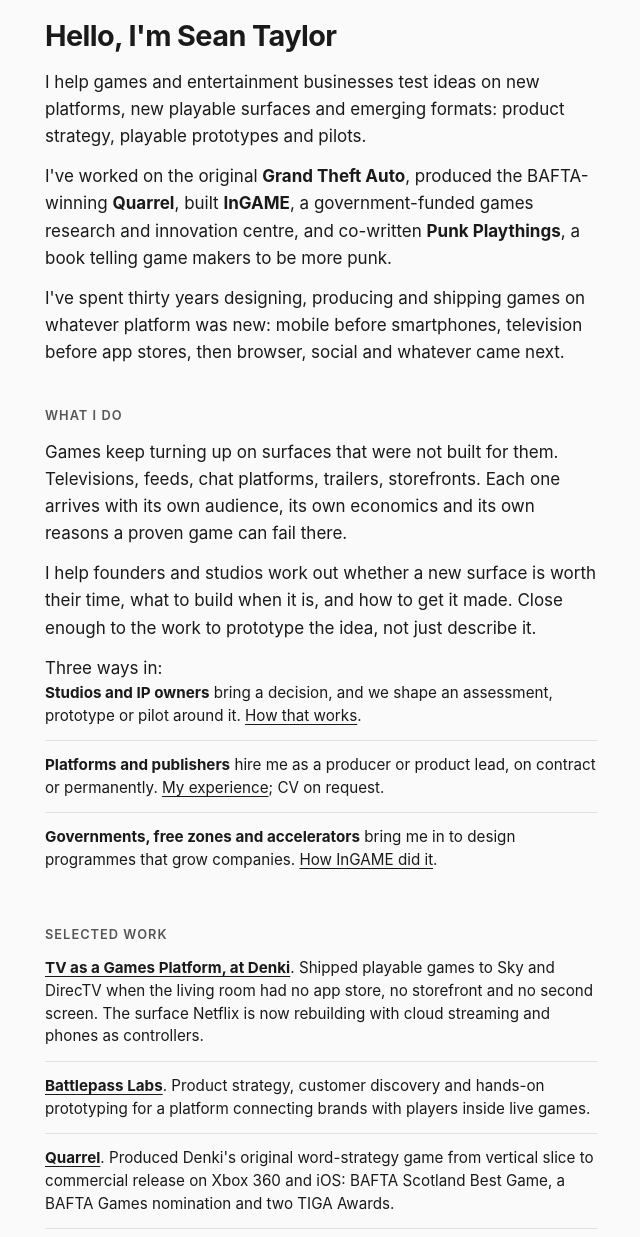
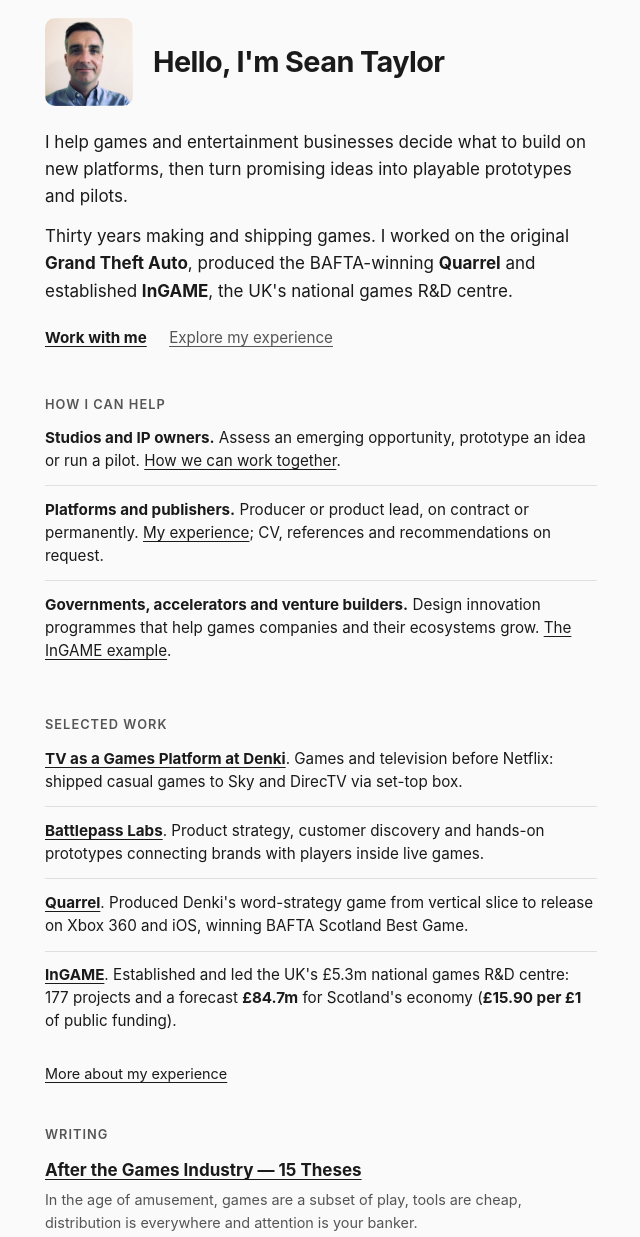
Before and after one commit to kwangchow/kwangchow.github.io, a plain HTML site: page index.html in a window 1280 px wide. Shown: the part 100-1337 px from the top of the page, without its empty margins (319-959 px from the left). Drawn offline with Linux system fonts and the light colour scheme.

Commit message:
Refresh homepage copy and add profile portrait

```diff
--- /dev/null
+++ b/home.css
@@ -0,0 +1,36 @@
+/* Homepage additions; the shared site typography and colours stay in site.css. */
+.identity {
+  display: flex;
+  align-items: center;
+  gap: 1.25rem;
+  margin-bottom: 1.4rem;
+}
+.identity h1 { margin: 0; }
+.portrait {
+  display: block;
+  flex: 0 0 auto;
+  width: 88px;
+  height: 88px;
+  border-radius: 10px;
+  object-fit: cover;
+}
+.intro-links {
+  display: flex;
+  flex-wrap: wrap;
+  align-items: center;
+  gap: .5rem 1.4rem;
+  margin-top: 1.1rem;
+  font-size: .95rem;
+}
+.intro-links a { padding: .25rem 0; }
+.intro-links a:first-child { font-weight: 650; }
+.intro-links a + a { color: var(--text-secondary); }
+@media (max-width: 420px) {
+  .identity {
+    flex-direction: column;
+    align-items: flex-start;
+    gap: 1rem;
+    margin-bottom: 1.1rem;
+  }
+  .portrait { width: 80px; height: 80px; }
+}
--- a/index.html
+++ b/index.html
@@ -190,6 +190,7 @@
   </script>
 
   <link rel="stylesheet" href="/site.css">
+  <link rel="stylesheet" href="/home.css">
 
 </head>
 <body>
@@ -202,39 +203,45 @@
       <a href="mailto:sean@seantaylor.work">Email</a>
     </nav>
     <header>
-      <h1>Hello, I'm Sean Taylor</h1>
-      <p>I help games and entertainment businesses test ideas on new platforms, new playable surfaces and emerging formats: product strategy, playable prototypes and pilots.</p>
-      <p>I've worked on the original <strong>Grand Theft Auto</strong>, produced the BAFTA-winning <strong>Quarrel</strong>, built <strong>InGAME</strong>, a government-funded games research and innovation centre, and co-written <strong>Punk Playthings</strong>, a book telling game makers to be more punk.</p>
-      <p>I've spent thirty years designing, producing and shipping games on whatever platform was new: mobile before smartphones, television before app stores, then browser, social and whatever came next.</p>
+      <div class="identity">
+        <img class="portrait" src="/assets/sean-taylor.jpeg" alt="Sean Taylor" width="400" height="400">
+        <h1>Hello, I'm Sean Taylor</h1>
+      </div>
+      <p>I help games and entertainment businesses decide what to build on new platforms, then turn promising ideas into playable prototypes and pilots.</p>
+      <p>Thirty years making and shipping games. I worked on the original <strong>Grand Theft Auto</strong>, produced the BAFTA-winning <strong>Quarrel</strong> and established <strong>InGAME</strong>, the UK's national games R&amp;D centre.</p>
+      <div class="intro-links">
+        <a href="/work-with-me.html">Work with me</a>
+        <a href="/experience.html">Explore my experience</a>
+      </div>
     </header>
 
-    <section aria-label="Now">
-      <h2 class="section-label">What I Do</h2>
-      <p>Games keep turning up on surfaces that were not built for them. Televisions, feeds, chat platforms, trailers, storefronts. Each one arrives with its own audience, its own economics and its own reasons a proven game can fail there.</p>
-      <p>I help founders and studios work out whether a new surface is worth their time, what to build when it is, and how to get it made. Close enough to the work to prototype the idea, not just describe it.</p>
-      <p>Three ways in:</p>
+    <section aria-label="How I can help">
+      <h2 class="section-label">How I can help</h2>
       <ul class="highlights">
-        <li><strong>Studios and IP owners</strong> bring a decision, and we shape an assessment, prototype or pilot around it. <a href="/work-with-me.html">How that works</a>.</li>
-        <li><strong>Platforms and publishers</strong> hire me as a producer or product lead, on contract or permanently. <a href="/experience.html">My experience</a>; CV on request.</li>
-        <li><strong>Governments, free zones and accelerators</strong> bring me in to design programmes that grow companies. <a href="/ingame-impact">How InGAME did it</a>.</li>
+        <li><strong>Studios and IP owners.</strong> Assess an emerging opportunity, prototype an idea or run a pilot. <a href="/work-with-me.html">How we can work together</a>.</li>
+        <li><strong>Platforms and publishers.</strong> Producer or product lead, on contract or permanently. <a href="/experience.html">My experience</a>; CV, references and recommendations on request.</li>
+        <li><strong>Governments, accelerators and venture builders.</strong> Design innovation programmes that help games companies and their ecosystems grow. <a href="/ingame-impact">The InGAME example</a>.</li>
       </ul>
     </section>
 
     <section aria-label="Selected work" id="selected-work">
       <h2 class="section-label">Selected work</h2>
       <ul class="highlights">
-			<li><a href="https://en.wikipedia.org/wiki/Denki#Digital_Interactive_Television_games"><strong>TV as a Games Platform, at Denki</strong></a>. Shipped playable games to Sky and DirecTV when the living room had no app store, no storefront and no second screen. The surface Netflix is now rebuilding with cloud streaming and phones as controllers.</li>
-        <li><a href="https://battlepasslabs.com"><strong>Battlepass Labs</strong></a>. Product strategy, customer discovery and hands-on prototyping for a platform connecting brands with players inside live games.</li>
-        <li><a href="https://denki.co.uk/games/archive/quarrel/"><strong>Quarrel</strong></a>. Produced Denki's original word-strategy game from vertical slice to commercial release on Xbox 360 and iOS: BAFTA Scotland Best Game, a BAFTA Games nomination and two TIGA Awards.</li>
-        <li><a href="/ingame-impact"><strong>InGAME</strong></a>. Headhunted to establish and lead the UK's £5.3m national games R&amp;D centre. It beat every target it was set: 177 R&amp;D projects with studios, and a forecast <strong>£84.7m</strong> for Scotland's economy, or <strong>£15.90 for every £1</strong> of public funding.</li>
+        <li><a href="https://en.wikipedia.org/wiki/Denki#Digital_Interactive_Television_games"><strong>TV as a Games Platform at Denki</strong></a>. Games and television before Netflix: shipped casual games to Sky and DirecTV via set-top box.</li>
+        <li><a href="https://battlepasslabs.com"><strong>Battlepass Labs</strong></a>. Product strategy, customer discovery and hands-on prototypes connecting brands with players inside live games.</li>
+        <li><a href="https://denki.co.uk/games/archive/quarrel/"><strong>Quarrel</strong></a>. Produced Denki's word-strategy game from vertical slice to release on Xbox 360 and iOS, winning BAFTA Scotland Best Game.</li>
+        <li><a href="/ingame-impact"><strong>InGAME</strong></a>. Established and led the UK's £5.3m national games R&amp;D centre: 177 projects and a forecast <strong>£84.7m</strong> for Scotland's economy (<strong>£15.90 per £1</strong> of public funding).</li>
       </ul>
       <p class="section-link"><a href="/experience.html">More about my experience</a></p>
     </section>
 
-    <section aria-label="Writing and what's next">
-      <h2 class="section-label">Writing &amp; what's next</h2>
-      <p><a href="/post-industrial-playful-media.html"><strong>After the Games Industry — 15 Theses</strong></a>. On attention, participation and patronage.</p>
-      <p>I write about making games, building audiences and <a href="https://notes.seantaylor.work/amusements-in-the-age-of-attention/">amusements in the age of attention</a>. Read my <a href="https://notes.seantaylor.work/">daily notes</a> or check out <a href="https://seantaylor.work/punk-provocations/">Punk Provocations</a>, the 2026 remix of <a href="https://www.routledge.com/Punk-Playthings-Provocations-for-21st-Century-Game-Makers/Taylor-Lowthorpe/p/book/9781498770224">Punk Playthings: Provocations for 21st Century Game Makers</a>, the 2017 book I co-wrote with Chris Lowthorpe.</p>
+    <section aria-label="Writing">
+      <h2 class="section-label">Writing</h2>
+      <ul class="reading-list">
+        <li><a href="/post-industrial-playful-media.html"><strong>After the Games Industry — 15 Theses</strong></a><span>In the age of amusement, games are a subset of play, tools are cheap, distribution is everywhere and attention is your banker.</span></li>
+        <li><a href="https://notes.seantaylor.work/"><strong>Notebook</strong></a><span>Daily notes on games, culture and attention in the age of amusement.</span></li>
+        <li><a href="/punk-provocations/"><strong>Punk Provocations</strong></a><span>A 2026 remix of <a href="https://www.routledge.com/Punk-Playthings-Provocations-for-21st-Century-Game-Makers/Taylor-Lowthorpe/p/book/9781498770224"><em>Punk Playthings: Provocations for 21st Century Game Makers</em></a>, the book I co-wrote with Chris Lowthorpe telling game makers to be more punk.</span></li>
+      </ul>
     </section>
 
     <nav class="follow-section" aria-label="Follow along">
```
Also changed, not shown: assets/sean-taylor.jpeg (added).
